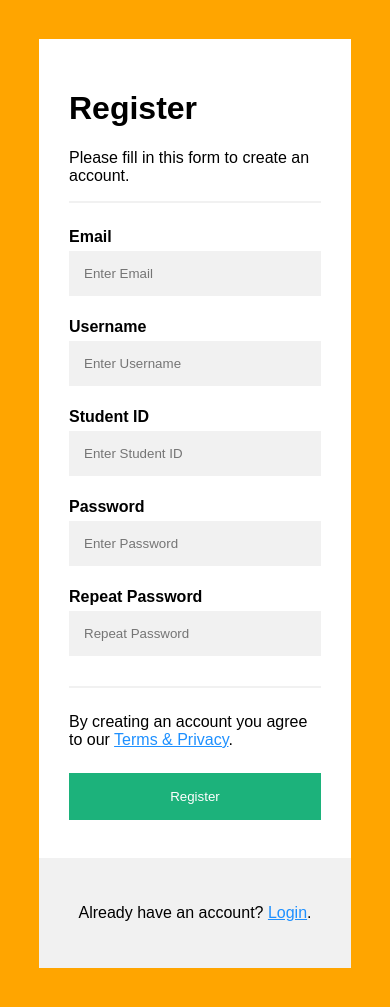
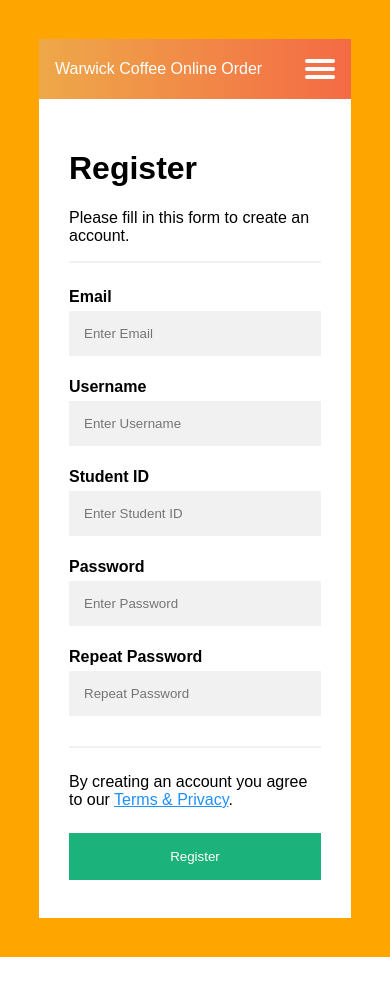
Before and after one commit to barbielin/warwickwmg, a Flask app: page /register in a window 390 px wide. After the commit the page ends 957 px from the top, so only its background shows below. Run offline with Flask 3, Linux system fonts and the light colour scheme.

Commit message:
Add files via upload

```diff
--- a/WM9A4 u5528680/app.py
+++ b/WM9A4 u5528680/app.py
@@ -31,9 +31,13 @@ def close_connection(exception):
 # Using that URL causes the function immediately after the @app.route(...) line to run.
 # THIS ROUTE IS TO PROVE THE FLASK SETUP WORKS.
 # YOU SHOULD REPLACE IT WITH YOUR OWN CONTENT.
+@app.route("/")
+def Hello():
+    """Return some friendly text."""
+    return "Hi"
 
-@app.route("/")
-def hello():
+@app.route("/Contact")
+def Contact():
     """Return some friendly text."""
     return "Hello, Barbie"
 
@@ -41,6 +45,10 @@ def hello():
 import getpass
 # Dictionaries for storing data
 users = {}  # username: password
+
+@app.route('/home')
+def home():
+    return render_template('home.html')
 
 @app.route('/register', methods=['POST', 'GET'])
 def register():
@@ -94,7 +102,6 @@ def login():
 
     return render_template('login.html')
 
-
 @app.route('/CoffeeShops')
 def CoffeeShops():
     return render_template('CoffeeShops.html')
@@ -114,6 +121,38 @@ def init_db():
         ''')
         db.commit()
 
+@app.route('/Café Library')
+def CaféLibrary():
+    return render_template('Café Library.html')
+
+@app.route('/place_order', methods=['POST'])
+def place_order():
+    name = request.form['name']
+    coffee_type = request.form['coffee_type']
+    quantity = request.form['quantity']
+
+    db = get_db_connection()
+    cursor = db.cursor()
+
+    try:
+        cursor.execute('INSERT INTO orders (name, coffee_type, quantity) VALUES (?, ?, ?)',
+                       (name, coffee_type, quantity))
+        db.commit()
+        flash('Order placed successfully!')
+    except sqlite3.Error as e:
+        flash('There was an issue placing your order: ' + str(e))
+    finally:
+        cursor.close()
+        db.close()
+
+    # Redirect to a new page or back to the form page after order placement
+    return redirect(url_for('order_form'))
+
+@app.route('/order', methods=['GET'])
+def order_form():
+    # Render your order form page here
+    return render_template('order.html')
+
 if __name__ == "__main__":
     init_db()
     app.run(debug=True)
--- /dev/null
+++ b/WM9A4 u5528680/static/css/register.css
@@ -0,0 +1,211 @@
+.top-nav {
+    display: flex;
+    flex-direction: row;
+    align-items: center;
+    justify-content: space-between;
+    background-color: #00BAF0;
+    background: linear-gradient(to left, #f46b45, #eea849);
+    /* W3C, IE 10+/ Edge, Firefox 16+, Chrome 26+, Opera 12+, Safari 7+ */
+    color: #FFF;
+    height: 60px;
+    padding: 1em;
+}
+
+.menu {
+    display: flex;
+    flex-direction: row;
+    list-style-type: none;
+    margin: 0;
+    padding: 0;
+}
+
+.menu>li {
+    margin: 0 1rem;
+    overflow: hidden;
+}
+
+.menu-button-container {
+    display: none;
+    height: 100%;
+    width: 30px;
+    cursor: pointer;
+    flex-direction: column;
+    justify-content: center;
+    align-items: center;
+}
+
+#menu-toggle {
+    display: none;
+}
+
+.menu-button,
+.menu-button::before,
+.menu-button::after {
+    display: block;
+    background-color: #fff;
+    position: absolute;
+    height: 4px;
+    width: 30px;
+    transition: transform 400ms cubic-bezier(0.23, 1, 0.32, 1);
+    border-radius: 2px;
+}
+
+.menu-button::before {
+    content: '';
+    margin-top: -8px;
+}
+
+.menu-button::after {
+    content: '';
+    margin-top: 8px;
+}
+
+#menu-toggle:checked+.menu-button-container .menu-button::before {
+    margin-top: 0px;
+    transform: rotate(405deg);
+}
+
+#menu-toggle:checked+.menu-button-container .menu-button {
+    background: rgba(255, 255, 255, 0);
+}
+
+#menu-toggle:checked+.menu-button-container .menu-button::after {
+    margin-top: 0px;
+    transform: rotate(-405deg);
+}
+
+@media (max-width: 700px) {
+    .menu-button-container {
+        display: flex;
+    }
+
+    .menu {
+        position: absolute;
+        top: 0;
+        margin-top: 50px;
+        left: 0;
+        flex-direction: column;
+        width: 100%;
+        justify-content: center;
+        align-items: center;
+    }
+
+    #menu-toggle~.menu li {
+        height: 0;
+        margin: 0;
+        padding: 0;
+        border: 0;
+        transition: height 400ms cubic-bezier(0.23, 1, 0.32, 1);
+    }
+
+    #menu-toggle:checked~.menu li {
+        border: 1px solid #333;
+        height: 2.5em;
+        padding: 0.5em;
+        transition: height 400ms cubic-bezier(0.23, 1, 0.32, 1);
+    }
+
+    .menu>li {
+        display: flex;
+        justify-content: center;
+        margin: 0;
+        padding: 0.5em 0;
+        width: 100%;
+        color: white;
+        background-color: #222;
+    }
+
+    .menu>li:not(:last-child) {
+        border-bottom: 1px solid #444;
+    }
+}
+
+
+
+footer {
+    background: linear-gradient(to left, #f46b45, #eea849);
+    color: #fff;
+    text-align: center;
+    padding: 1em;
+}
+
+body {
+    font-family: Arial, Helvetica, sans-serif;
+    background-color: orange;
+    margin: 10%;
+}
+
+* {
+    box-sizing: border-box;
+}
+
+/* Add padding to containers */
+.container {
+    padding: 30px;
+    background-color: white;
+}
+
+/* Full-width input fields */
+input[type=text],
+input[type=password] {
+    width: 100%;
+    padding: 15px;
+    margin: 5px 0 22px 0;
+    display: inline-block;
+    border: none;
+    background: #f1f1f1;
+}
+
+input[type=text]:focus,
+input[type=password]:focus {
+    background-color: #ddd;
+    outline: none;
+}
+
+/* Overwrite default styles of hr */
+hr {
+    border: 1px solid #f1f1f1;
+    margin-bottom: 25px;
+}
+
+/* Set a style for the submit button */
+.registerbtn {
+    background-color: #04AA6D;
+    color: white;
+    padding: 16px 20px;
+    margin: 8px 0;
+    border: none;
+    cursor: pointer;
+    width: 100%;
+    opacity: 0.9;
+}
+
+.registerbtn:hover {
+    opacity: 1;
+}
+
+/* Add a blue text color to links */
+a {
+    color: dodgerblue;
+}
+
+/* Set a grey background color and center the text of the "sign in" section */
+.signin {
+    background-color: #f1f1f1;
+    text-align: center;
+}
+
+.loginbtn {
+    background-color: #04AA6D;
+    color: white;
+    padding: 16px 20px;
+    margin: 8px 0;
+    border: none;
+    cursor: pointer;
+    width: 100%;
+    opacity: 0.9;
+}
+
+.loginbtn:hover {
+    opacity: 1;
+}
--- a/WM9A4 u5528680/templates/register.html
+++ b/WM9A4 u5528680/templates/register.html
@@ -4,7 +4,33 @@
 <head>
     <meta name="viewport" content="width=device-width, initial-scale=1">
     <title>Register</title>
-    <link rel="stylesheet" href="register.css">
+    <link rel="stylesheet" href="{{ url_for('static', filename='css/register.css') }}">
+    <section class="top-nav">
+        <div>
+            Warwick Coffee Online Order
+        </div>
+        <input id="menu-toggle" type="checkbox" />
+        <label class='menu-button-container' for="menu-toggle">
+            <div class='menu-button'></div>
+        </label>
+        <ul class="menu">
+            <li>
+                <form action="/home"><button type="submit">Home</button></form>
+            </li>
+            <li>
+                <form action="/CoffeeShops"><button type="submit">Coffee Shops</button></form>
+            </li>
+            <li>
+                <form action="/login"><button type="submit">Login</button></form>
+            </li>
+            <li>
+                <form action="/register"><button type="submit">Register</button></form>
+            </li>
+            <li>
+                <form action="/Contact"><button type="submit">Contact</button></form>
+            </li>
+        </ul>
+    </section>
 </head>
 
 <body>
@@ -33,10 +59,6 @@
 
             <button type="submit" class="registerbtn">Register</button>
         </div>
-
-        <div class="container signin">
-            <p>Already have an account? <a href="login.html">Login</a>.</p>
-        </div>
     </form>
 
 </body>
```
Also changed, not shown: WM9A4 u5528680/static/css/style.css (added, +152 -0 lines), WM9A4 u5528680/templates/Café Library.html (added, +59 -0 lines), WM9A4 u5528680/templates/CoffeeShops.html (+28 -7 lines), WM9A4 u5528680/templates/home.html (+6 -6 lines), WM9A4 u5528680/templates/login.html (+27 -5 lines), WM9A4 u5528680/templates/order.html (added, +83 -0 lines), WM9A4 u5528680/static/image/coffee.jpg (added), WM9A4 u5528680/static/test.css (added).
